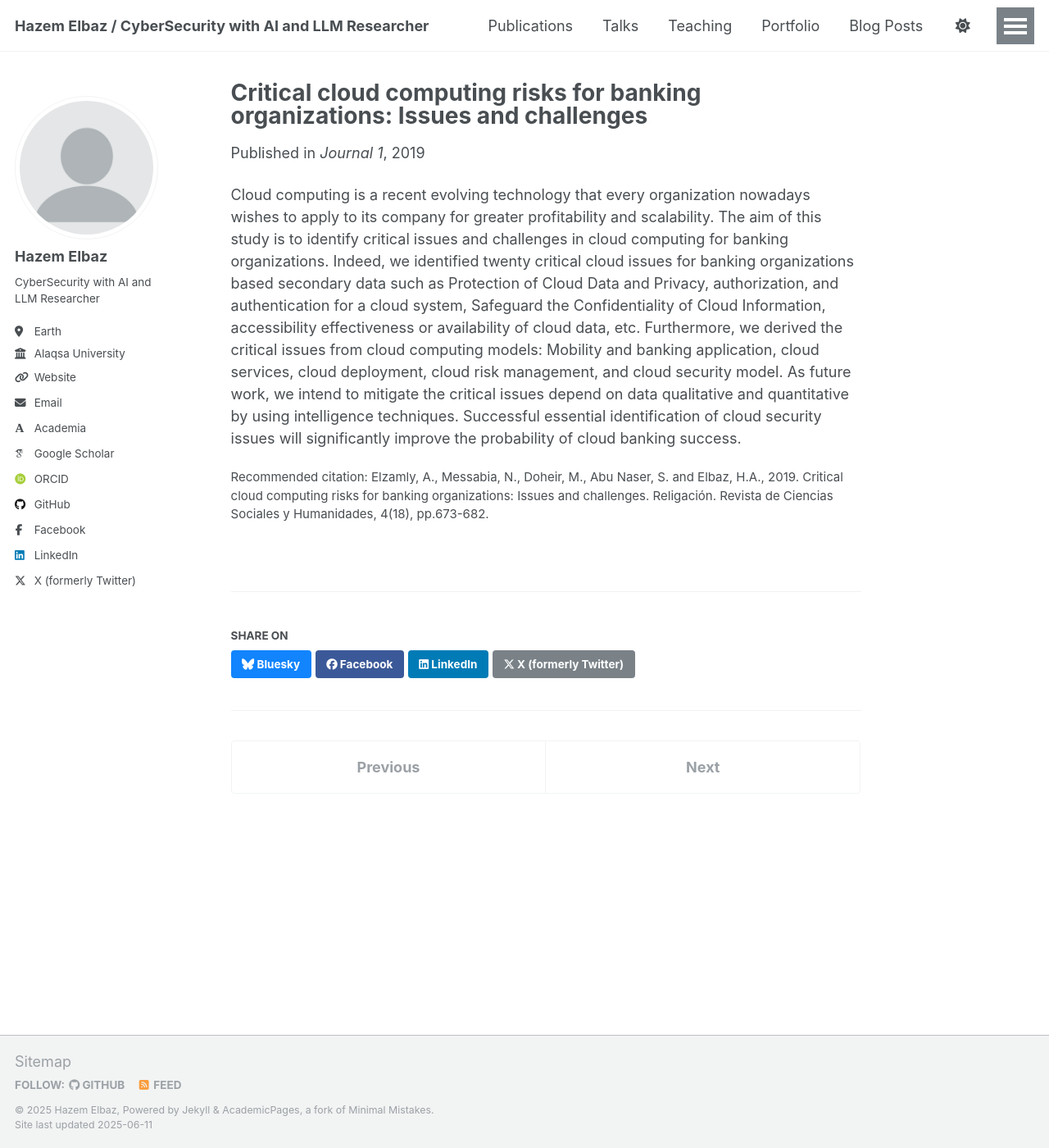
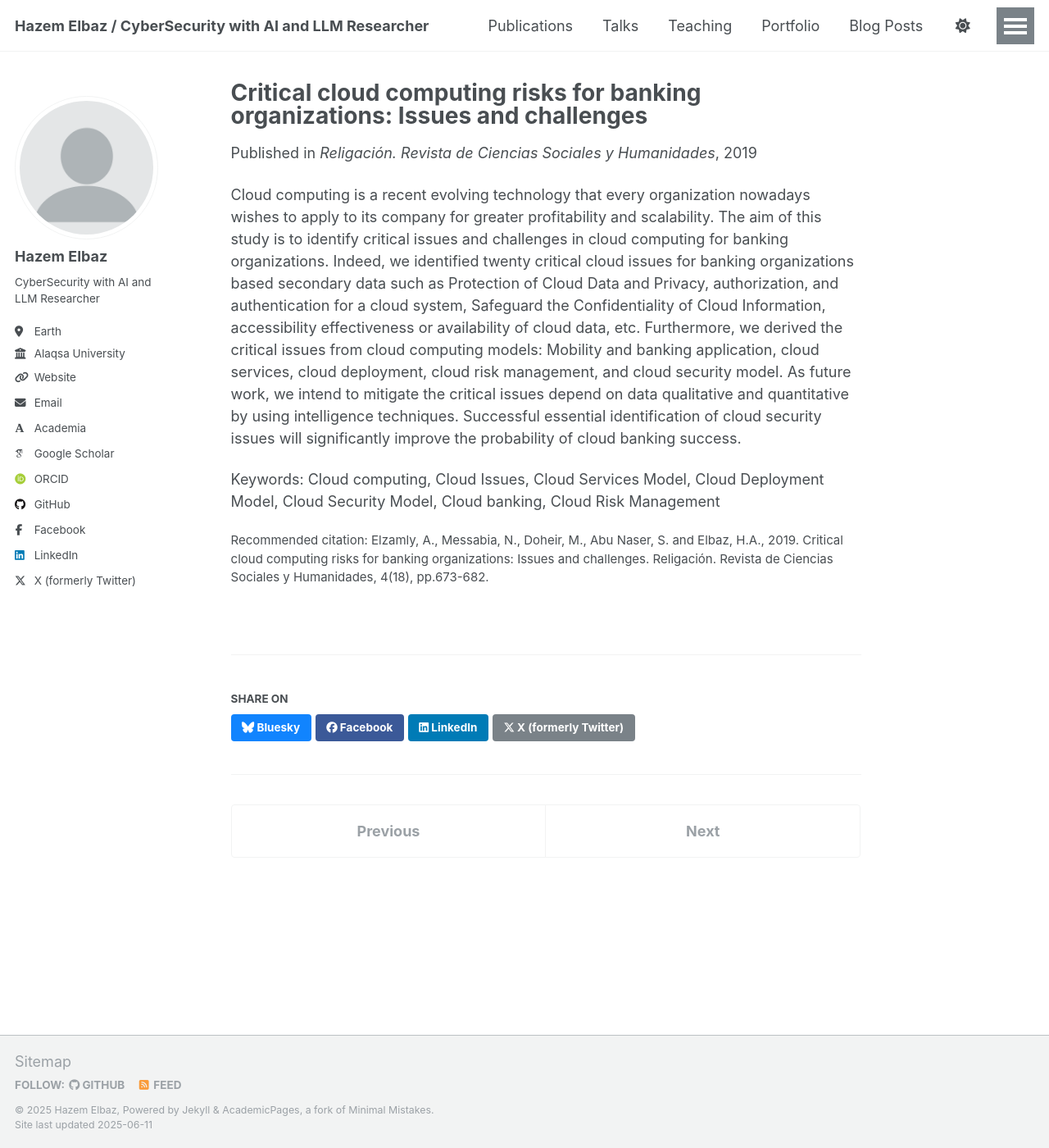
Before and after one commit to elbazhazem/elbazhazem.github.io, a Jekyll site: the page built from _publications/Critical-cloud-computing-risks-for-banking.md, in a window 1280 px wide and 1400 px high. Shown: the whole window at 82% size. Built offline with Jekyll 4.4.1, drawn with Linux system fonts in a browser that asks for light colours; some web fonts are replaced.

Commit message:
update the date and journal name

```diff
--- a/_publications/Critical-cloud-computing-risks-for-banking.md
+++ b/_publications/Critical-cloud-computing-risks-for-banking.md
@@ -4,11 +4,13 @@ collection: publications
 category: manuscripts
 permalink: /publication/Critical-cloud-computing-risks-for-banking
 excerpt: 'The aim of this study is to identify critical issues and challenges in cloud computing for banking organizations.'
-date: 2019-09-17
-venue: 'Journal 1'
+date: 2019-08-07
+venue: 'Religación. Revista de Ciencias Sociales y Humanidades'
 # slidesurl: 'http://academicpages.github.io/files/slides1.pdf'
 # paperurl: 'http://academicpages.github.io/files/paper1.pdf'
 # bibtexurl: 'http://academicpages.github.io/files/bibtex1.bib'
 citation: 'Elzamly, A., Messabia, N., Doheir, M., Abu Naser, S. and Elbaz, H.A., 2019. Critical cloud computing risks for banking organizations: Issues and challenges. Religación. Revista de Ciencias Sociales y Humanidades, 4(18), pp.673-682.'
 ---
 Cloud computing is a recent evolving technology that every organization nowadays wishes to apply to its company for greater profitability and scalability. The aim of this study is to identify critical issues and challenges in cloud computing for banking organizations. Indeed, we identified twenty critical cloud issues for banking organizations based secondary data such as Protection of Cloud Data and Privacy, authorization, and authentication for a cloud system, Safeguard the Confidentiality of Cloud Information, accessibility effectiveness or availability of cloud data, etc. Furthermore, we derived the critical issues from cloud computing models: Mobility and banking application, cloud services, cloud deployment, cloud risk management, and cloud security model. As future work, we intend to mitigate the critical issues depend on data qualitative and quantitative by using intelligence techniques. Successful essential identification of cloud security issues will significantly improve the probability of cloud banking success.
+
+Keywords: Cloud computing, Cloud Issues, Cloud Services Model, Cloud Deployment Model, Cloud Security Model, Cloud  banking, Cloud Risk Management
```
Also changed, not shown: 1 other file.
